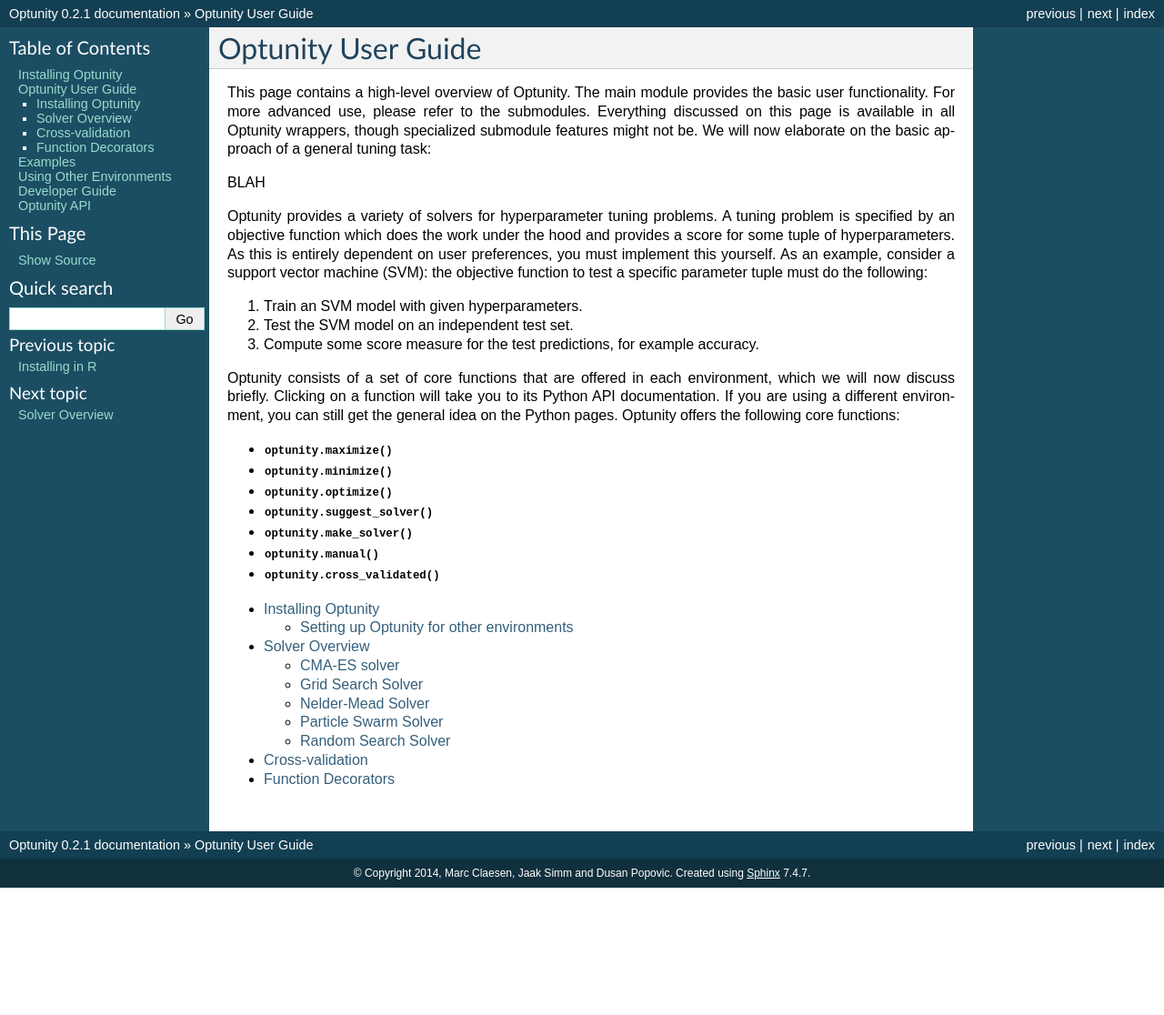
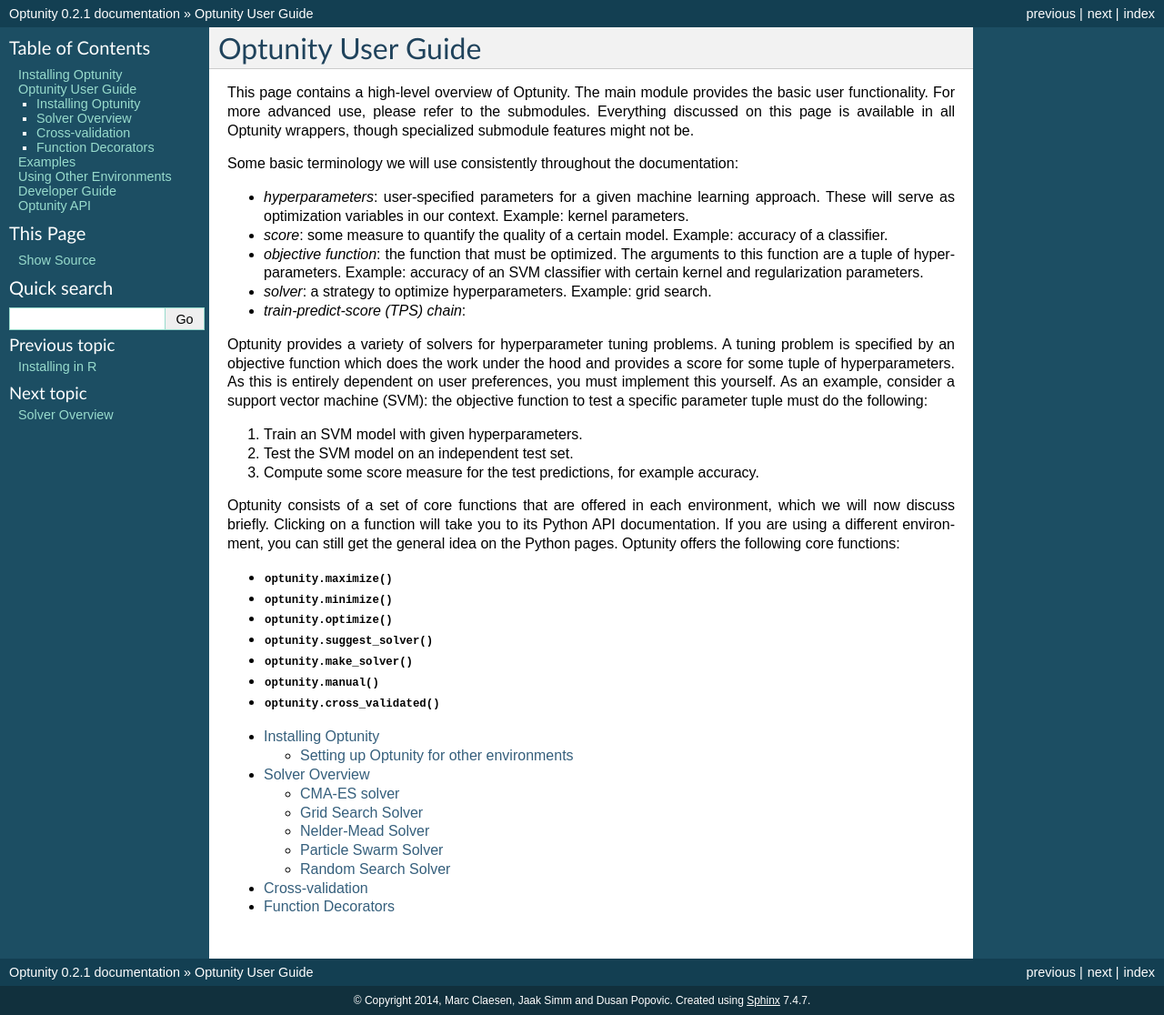
Before and after one commit to claesenm/optunity, a Sphinx documentation site: the page built from docs/user/index.rst, in a window 1280 px wide. Shown: the whole page at 91% size. Built offline with Sphinx 7.4.7, drawn with Linux system fonts in a browser that asks for light colours; before the commit the page ends 976 px from its top, so only the background shows below that.

Commit message:
documentating

```diff
--- a/docs/index.rst
+++ b/docs/index.rst
@@ -35,7 +35,7 @@
 .. code-block:: bash
 
     git clone https://github.com/claesenm/optunity.git
-    export PYTHONPATH=#PYTHONPATH:$(pwd)/optunity/
+    export PYTHONPATH=$PYTHONPATH:$(pwd)/optunity/
 
 Afterwards, importing ``optunity`` should work in Python:
 
--- a/docs/user/index.rst
+++ b/docs/user/index.rst
@@ -5,10 +5,21 @@
 This page contains a high-level overview of Optunity.
 The main module provides the basic user functionality. For more advanced
 use, please refer to the submodules. Everything discussed on this page is available
-in all Optunity wrappers, though specialized submodule features might not be. We
-will now elaborate on the basic approach of a general tuning task:
+in all Optunity wrappers, though specialized submodule features might not be.
 
-BLAH
+Some basic terminology we will use consistently throughout the documentation:
+
+- *hyperparameters*: user-specified parameters for a given machine learning approach.
+  These will serve as optimization variables in our context.
+  Example: kernel parameters.
+- *score*: some measure to quantify the quality of a certain model.
+  Example: accuracy of a classifier.
+- *objective function*: the function that must be optimized. The arguments to this function
+  are a tuple of hyperparameters.
+  Example: accuracy of an SVM classifier with certain kernel and regularization parameters.
+- *solver*: a strategy to optimize hyperparameters.
+  Example: grid search.
+- *train-predict-score (TPS) chain*:
 
 Optunity provides a variety of solvers for hyperparameter tuning problems.
 A tuning problem is specified by an objective function which does the work
```
